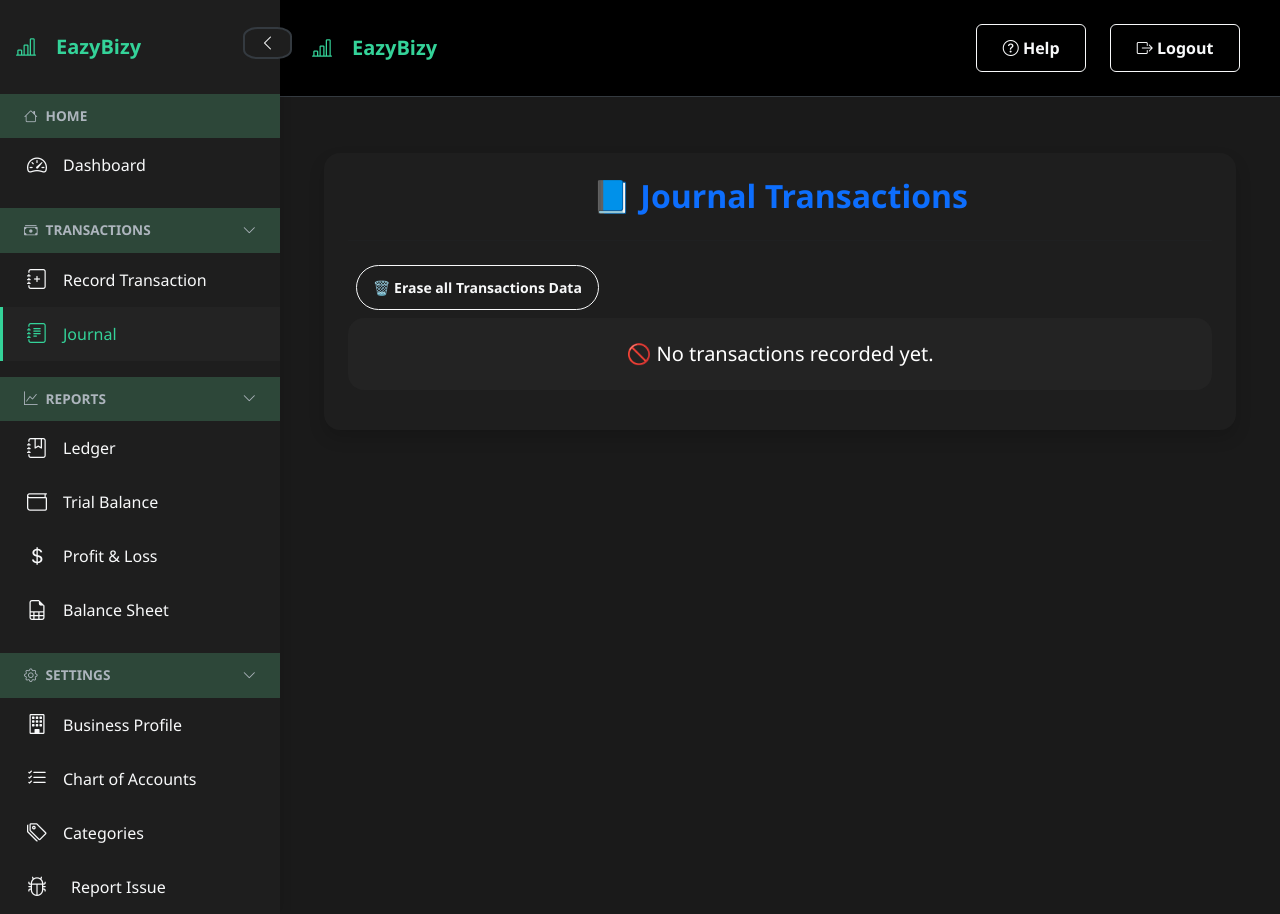
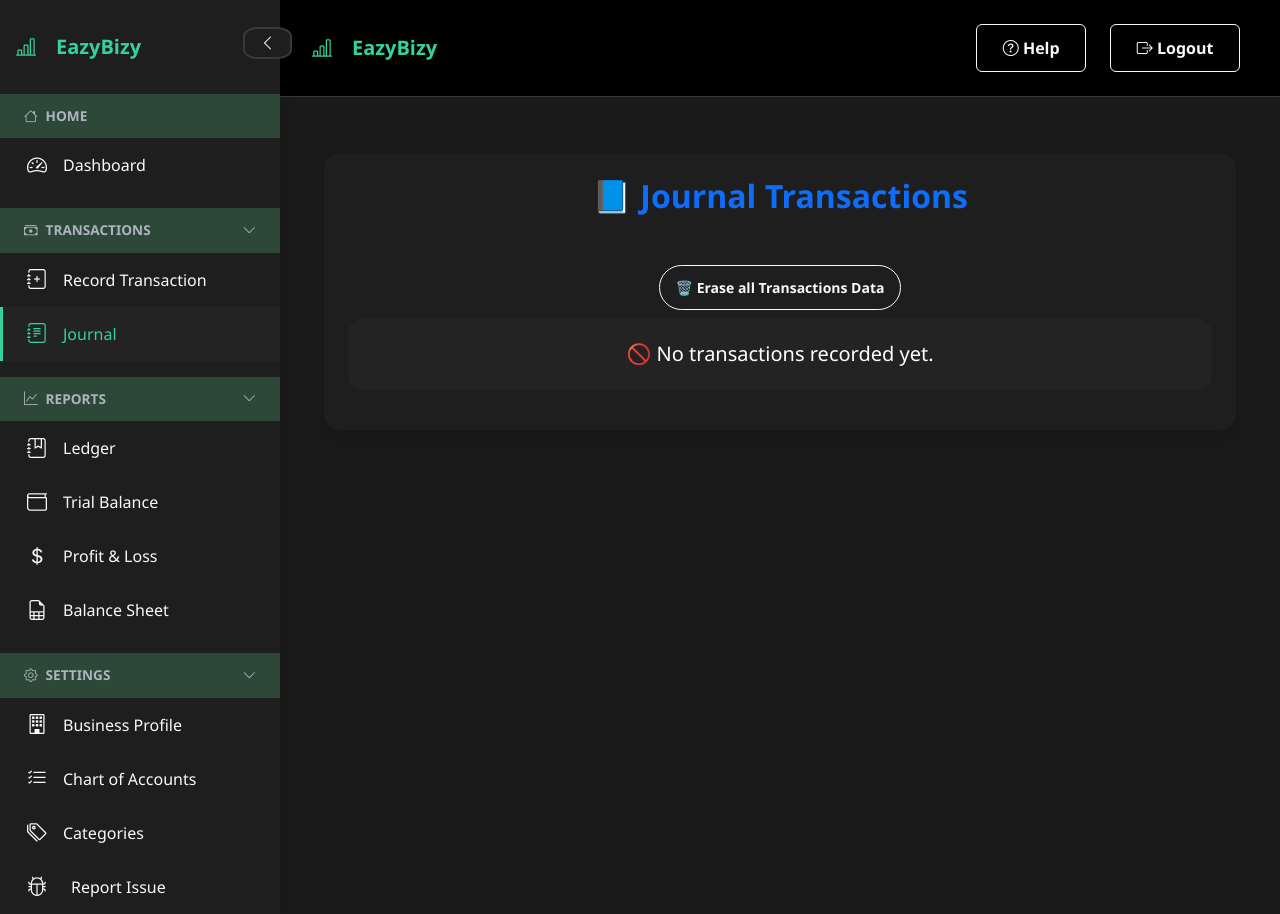
Before and after one commit to medapeta/EazyBizy_ai_accounting_solution, a Flask app: page /transactions/transactions_list in a window 1280 px wide. Run offline with Flask 3, Linux system fonts and the light colour scheme; the visitor is signed in with stand-in values (Sample User, id 1); data that the repository does not hold is empty; some libraries are stand-ins or nearby versions.

Commit message:
made some css changes in journal view

```diff
--- a/app.py
+++ b/app.py
@@ -1,6 +1,5 @@
 from flask import Flask, flash, redirect, render_template, request, url_for, make_response
 from flask_session import Session as Flasksession
-from flask_sqlalchemy import SQLAlchemy
 from sqlalchemy import create_engine, func, extract
 from datetime import datetime
 from werkzeug.security import generate_password_hash, check_password_hash
@@ -10,7 +9,6 @@ from helper import * #query_transaction_data ,get_profit_loss_data,get_balance_s
 from weasyprint import HTML
 from flask_mail import Mail, Message
 from extension import db # to avoid circular import problem
-from flask_wtf.csrf import CSRFProtect
 
 
 load_dotenv()  # Load from .env file
@@ -20,7 +18,6 @@ app = Flask(__name__)
 
 # ===== Core Configurations =====
 app.secret_key = os.getenv("SECRET_KEY")
-csrf = CSRFProtect(app)
 
 # ===== Database Configuration =====
 app.config["SQLALCHEMY_DATABASE_URI"] = os.getenv("DATABASE_URL", "sqlite:///ai-bookeeping.db")
--- a/templates/main/transactions/transactions_list.html
+++ b/templates/main/transactions/transactions_list.html
@@ -7,11 +7,13 @@
 
       <h2 class="text-center text-primary fw-bold mb-4">📘 Journal Transactions</h2>
       <hr>
-      <form action="/transactions/delete_all" method="post" class="d-inline-block" onsubmit="return confirm('Are you sure you want to delete all transaction data?');">
-                    <button type="submit" class="btn btn-sm btn-outline-light rounded-pill px-3">
-                      🗑️ Erase all Transactions Data
-                    </button>
-      </form>
+      <div class="text-center">
+        <form action="/transactions/delete_all" method="post" class="d-inline-block" onsubmit="return confirm('Are you sure you want to delete all transaction data?');">
+          <button type="submit" class="btn btn-sm btn-outline-light rounded-pill px-3">
+            🗑️ Erase all Transactions Data
+          </button>
+        </form>
+      </div>
 
       {% if transactions %}
         {% for txn in transactions %}
```
